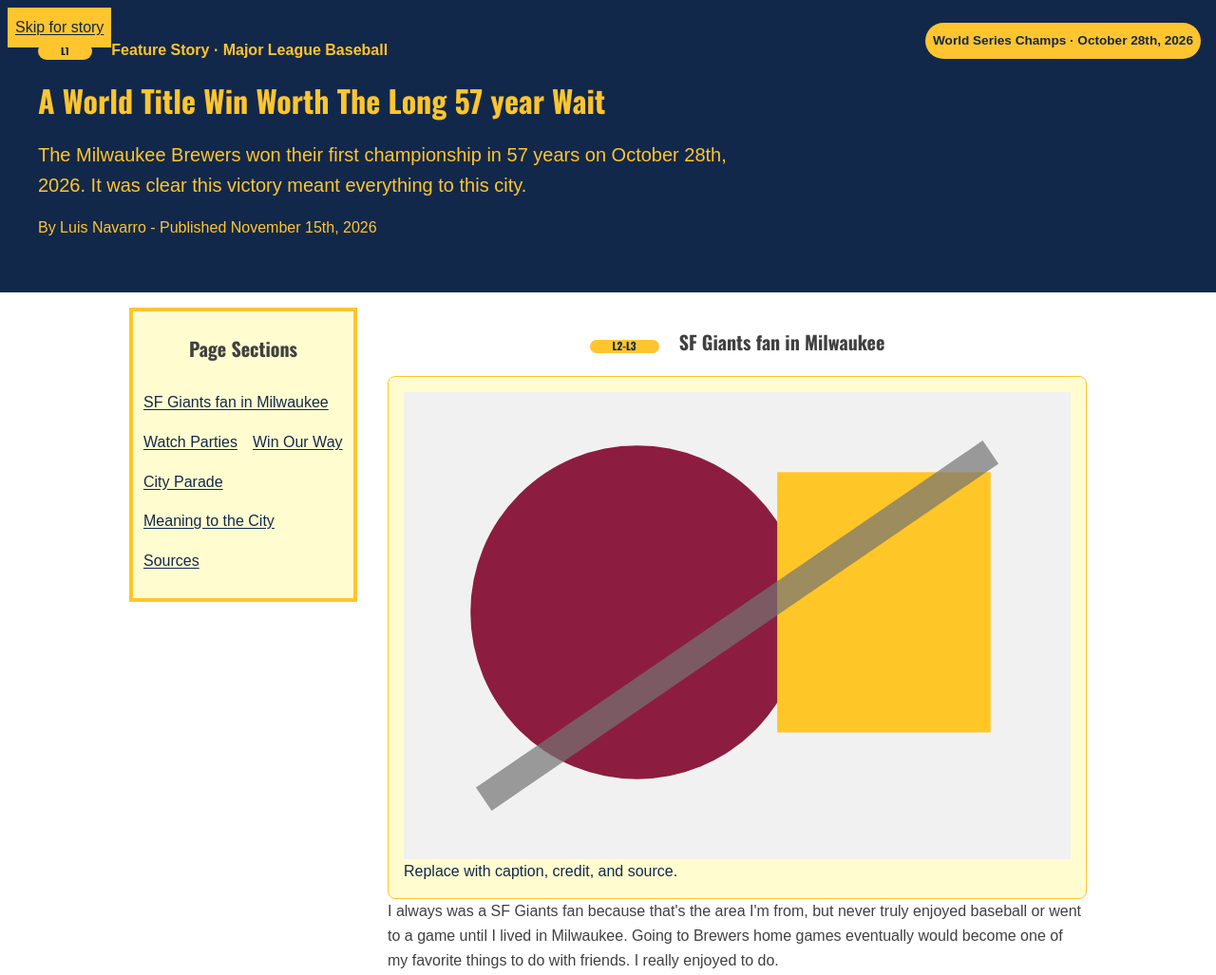
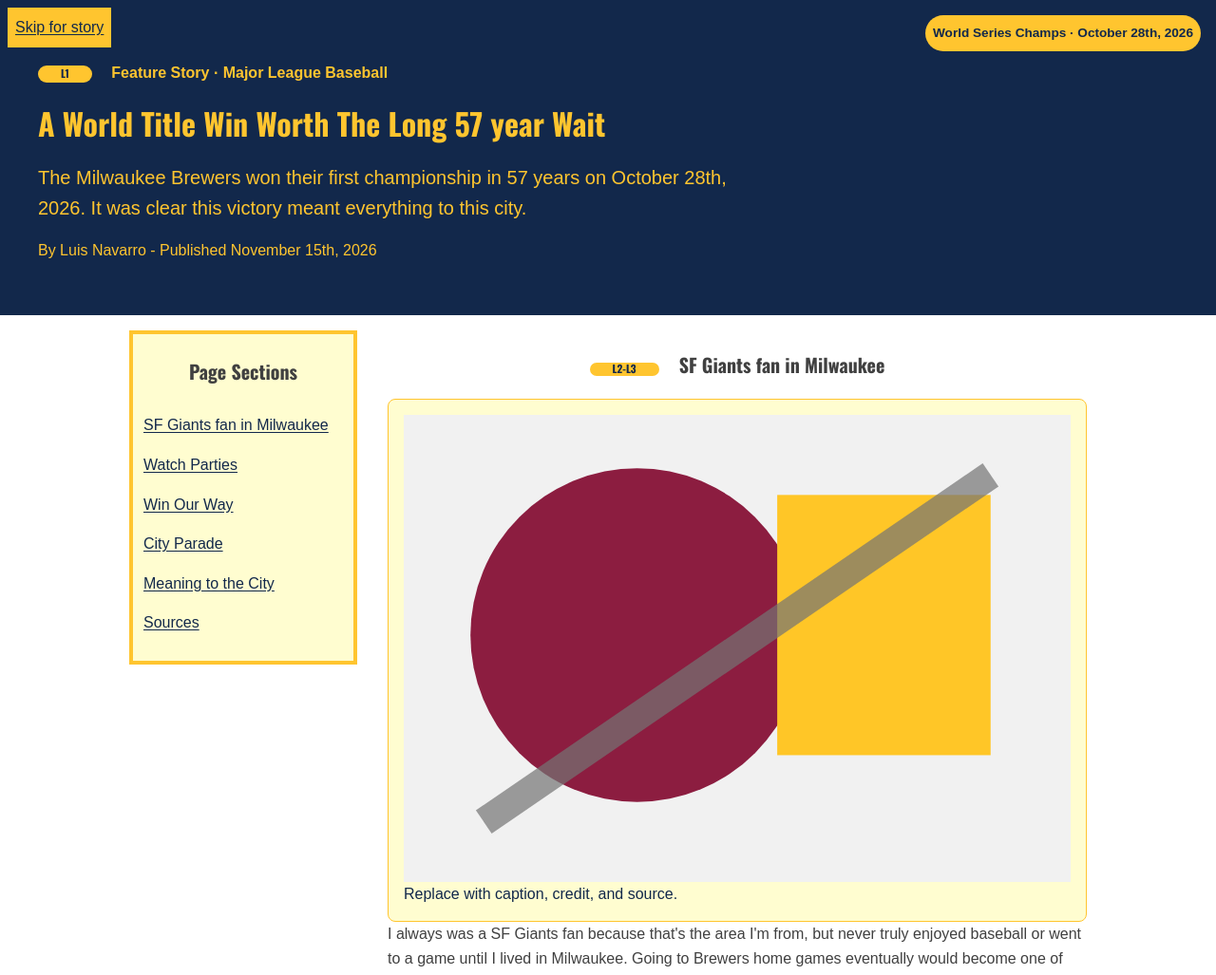
Before and after one commit to Lnavarro122/4-Deliverable, a plain HTML site: page 4: Deliverable Starter/index.html in a window 1280 px wide. Shown: the top 1027 px of the page at 95% size. Drawn offline with nearby package versions, Linux system fonts and the light colour scheme.

Commit message:
Update styles.css

```diff
--- a/4: Deliverable Starter/styles.css
+++ b/4: Deliverable Starter/styles.css
@@ -148,7 +148,7 @@ main{
 .story section{
     display:flow-root;
     margin-block-end: var(--space-5);
-    scroll-margin-block-start:var(--space-4)
+    scroll-margin-block-start:var(--space-4);
 
 }
 .story-guide{
@@ -197,7 +197,7 @@ img{
     font-size:var(--text-l);
 }
 .sources{
-    color:var(muted);
+    color:var(color-muted);
 
 }
 .shape-portrait{
@@ -236,8 +236,8 @@ img{
     display:grid;
     gap:var(--space-3);
     padding:0;
-    margin-block:var(--space-5)0;
-    font-size:var(--text-l)
+    margin-block:var(--space-5) 0;
+    font-size:var(--text-l);
 }
 .historic-numbers strong{
     display:block;
@@ -258,7 +258,7 @@ img{
         grid-template-columns:var(--sidebar)
      minmax(0,1fr);
 }
-    .storyguide ul{
+    .story-guide ul{
         flex-direction:column;
     }
     .story-guide{
@@ -272,7 +272,7 @@ img{
         right:var(--space-3);
     }
     .feature-header{
-        padding-top:4m;
+        padding-top:4rem;
     }
     .feature-figure figcaption{
         position:relative;
@@ -282,21 +282,16 @@ img{
     }
 }
 
-@media (min-width:40rem){
+@media (min-width:52rem){
     .feature-header{
         padding-inline:var(--space-6);
-    }
-    .issue-badge{
-        position: absolute;
-        inset-block-start: var(--space-4);
     }
 
     }
     .shape-portrait{
         float:left;
         width:min(45%,var()
-    }
-
+}
     .pull-quote{
         position:relative;
         z-index:var(--layer-raised);
```
